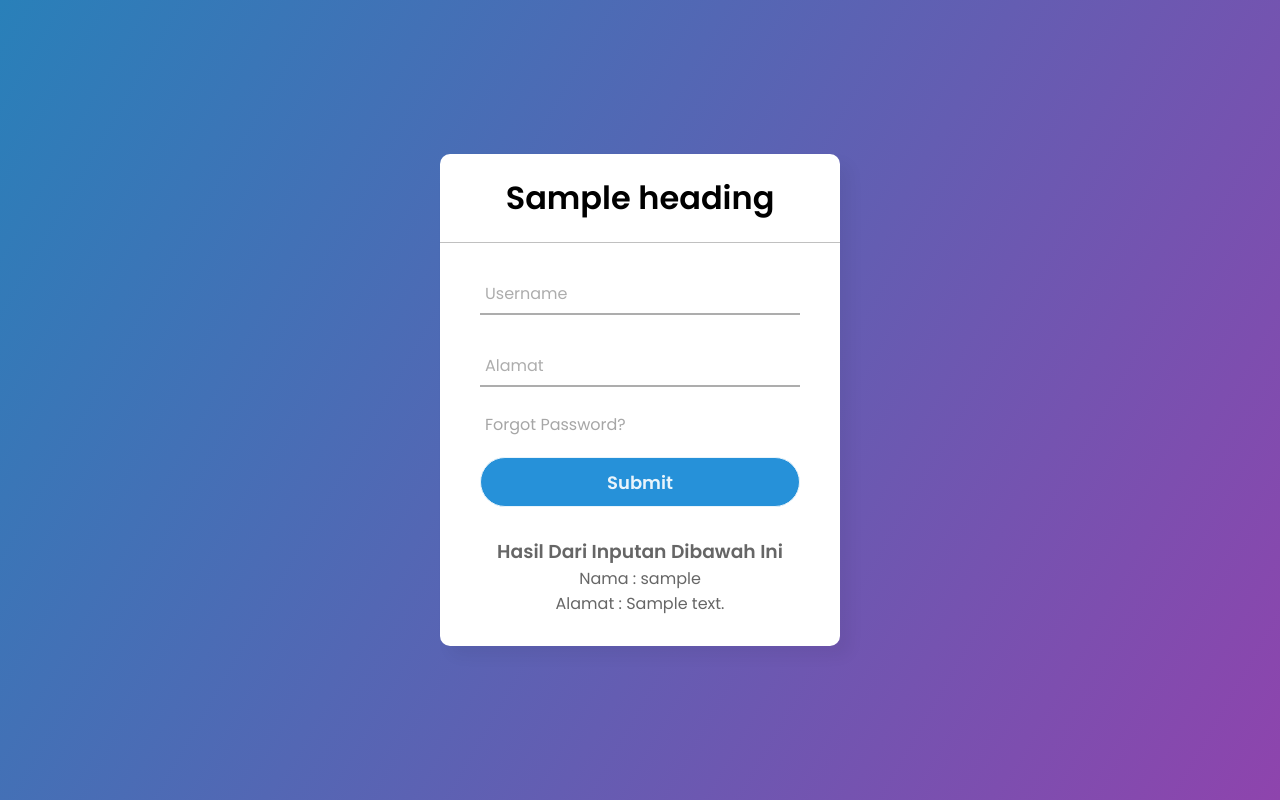
After one commit to BryanFlava/django-ksi-app, a Django app: template ksi_django_app/templates/index.html in a window 1280 px wide. The commit adds this page. Run offline with Django 3.2, Linux system fonts and the light colour scheme; the template is opened without the code that fills it: most values are stand-ins (such as "Sample title", 1, 10 or a date in 2020).

Commit message:
--Update/form-django

```diff
--- a/ksi_django_app/ksi_django_app/settings.py
+++ b/ksi_django_app/ksi_django_app/settings.py
@@ -57,7 +57,7 @@ ROOT_URLCONF = 'ksi_django_app.urls'
 TEMPLATES = [
     {
         'BACKEND': 'django.template.backends.django.DjangoTemplates',
-        'DIRS': [],
+        'DIRS': ['templates'],
         'APP_DIRS': True,
         'OPTIONS': {
             'context_processors': [
--- /dev/null
+++ b/ksi_django_app/static/css/form.css
@@ -0,0 +1,113 @@
+@import url('https://fonts.googleapis.com/css2?family=Noto+Sans:wght@700&family=Poppins:wght@400;500;600&display=swap');
+*{
+  margin: 0;
+  padding: 0;
+  box-sizing: border-box;
+  font-family: "Poppins", sans-serif;
+}
+body{
+  margin: 0;
+  padding: 0;
+  background: linear-gradient(120deg,#2980b9, #8e44ad);
+  height: 100vh;
+  overflow: hidden;
+}
+.center{
+  position: absolute;
+  top: 50%;
+  left: 50%;
+  transform: translate(-50%, -50%);
+  width: 400px;
+  background: white;
+  border-radius: 10px;
+  box-shadow: 10px 10px 15px rgba(0,0,0,0.05);
+}
+.center h1{
+  text-align: center;
+  padding: 20px 0;
+  border-bottom: 1px solid silver;
+}
+.center form{
+  padding: 0 40px;
+  box-sizing: border-box;
+}
+form .txt_field{
+  position: relative;
+  border-bottom: 2px solid #adadad;
+  margin: 30px 0;
+}
+.txt_field input{
+  width: 100%;
+  padding: 0 5px;
+  height: 40px;
+  font-size: 16px;
+  border: none;
+  background: none;
+  outline: none;
+}
+.txt_field label{
+  position: absolute;
+  top: 50%;
+  left: 5px;
+  color: #adadad;
+  transform: translateY(-50%);
+  font-size: 16px;
+  pointer-events: none;
+  transition: .5s;
+}
+.txt_field span::before{
+  content: '';
+  position: absolute;
+  top: 40px;
+  left: 0;
+  width: 0%;
+  height: 2px;
+  background: #2691d9;
+  transition: .5s;
+}
+.txt_field input:focus ~ label,
+.txt_field input:valid ~ label{
+  top: -5px;
+  color: #2691d9;
+}
+.txt_field input:focus ~ span::before,
+.txt_field input:valid ~ span::before{
+  width: 100%;
+}
+.pass{
+  margin: -5px 0 20px 5px;
+  color: #a6a6a6;
+  cursor: pointer;
+}
+.pass:hover{
+  text-decoration: underline;
+}
+input[type="submit"]{
+  width: 100%;
+  height: 50px;
+  border: 1px solid;
+  background: #2691d9;
+  border-radius: 25px;
+  font-size: 18px;
+  color: #e9f4fb;
+  font-weight: 700;
+  cursor: pointer;
+  outline: none;
+}
+input[type="submit"]:hover{
+  border-color: #2691d9;
+  transition: .5s;
+}
+.signup_link{
+  margin: 30px 0;
+  text-align: center;
+  font-size: 16px;
+  color: #666666;
+}
+.signup_link a{
+  color: #2691d9;
+  text-decoration: none;
+}
+.signup_link a:hover{
+  text-decoration: underline;
+}
--- /dev/null
+++ b/ksi_django_app/templates/index.html
@@ -0,0 +1,37 @@
+{% load static %}
+<!DOCTYPE = html>
+<html lang="en">
+  <head>
+    <meta charset="utf-8" />
+    <meta name="viewport" content="width=device-width, initial-scale=1" />
+    <title>Text</title>
+    <link rel="stylesheet" href="{% static 'css/form.css' %}" />
+    <link rel="icon" href="{% static "image/anya.webp" %}">
+  </head>
+  <body>
+    <div class="center">
+      <h1>{{ heading }}</h1>
+      <form method="post">
+        {% csrf_token %}
+        <div class="txt_field">
+          <input type="text" name="username" required>
+          <span></span>
+          <label>Username</label>
+        </div>
+        <div class="txt_field">
+          <input type="text"name="address" required>
+          <span></span>
+          <label>Alamat</label>
+        </div>
+        <div class="pass">Forgot Password?</div>
+        <input type="submit" value="Submit">
+        <div class="signup_link">
+            <h3>Hasil Dari Inputan Dibawah Ini</h3>
+            <p>Nama : {{ username }}</p>
+            <p>Alamat : {{ address }}</p>
+          </div>
+      </form>
+    </div>
+  </head>
+  </body>
+  </html>
```
Also changed, not shown: ksi_django_app/ksi_django_app/views.py (+11 -1 lines), ksi_django_app/static/css/style.css (line endings or trailing spaces).
